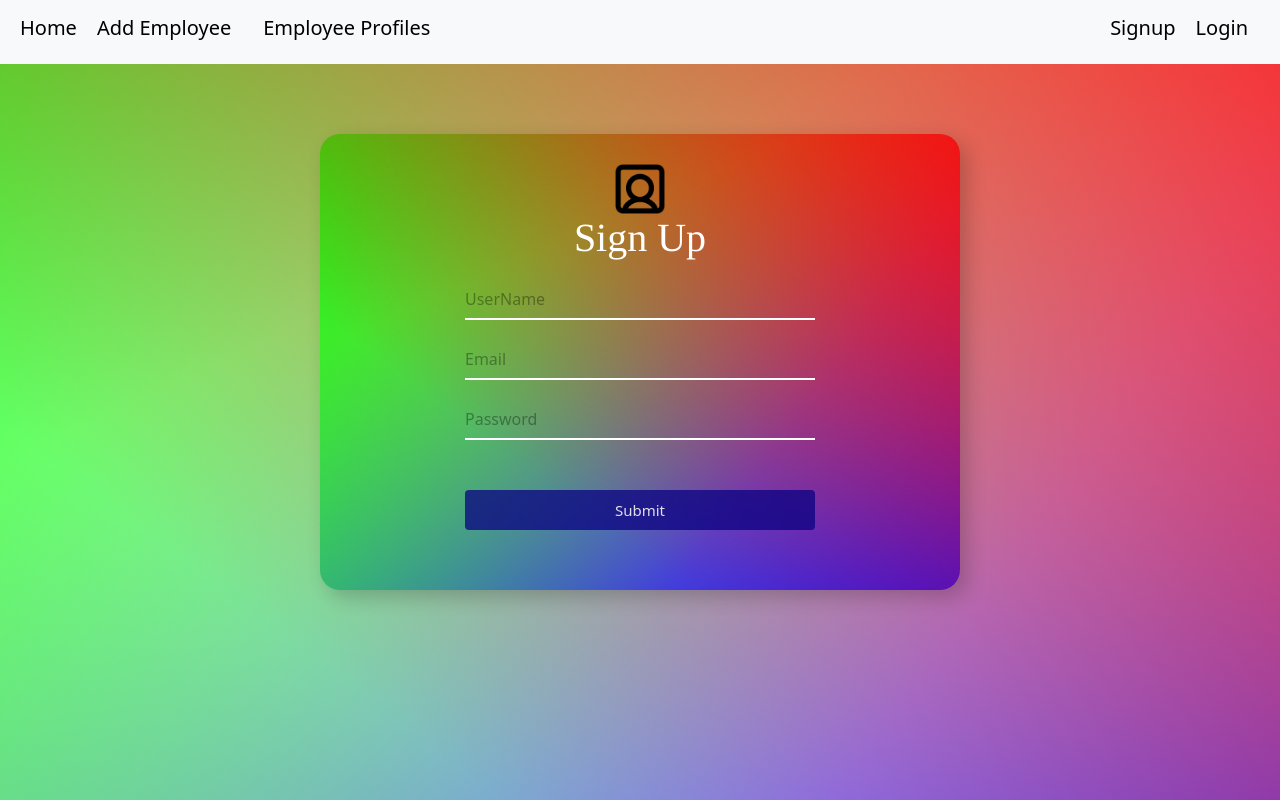
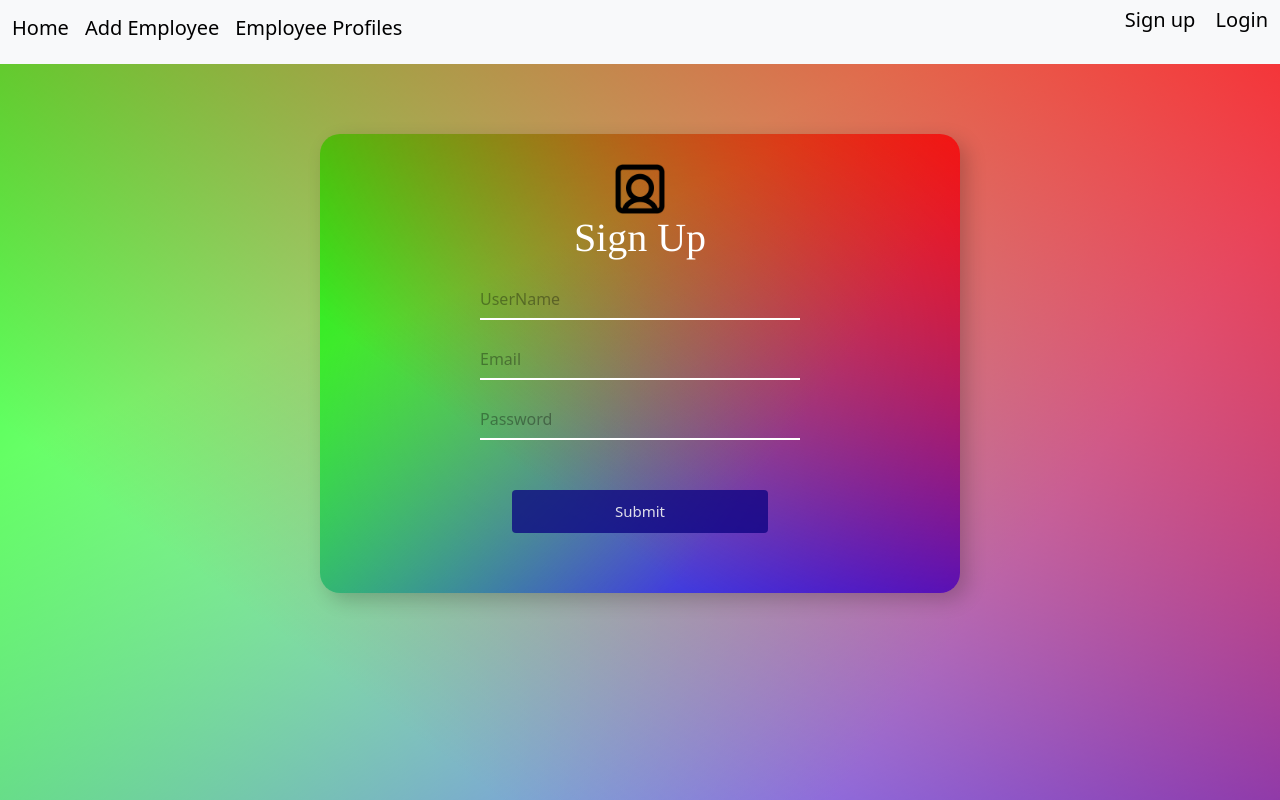
Before and after one commit to svoggu/Alpha_Employee_Management, a website with bundled scripts: page client/pages/signup.html in a window 1280 px wide. Shown: the top 800 px of the page. Built offline with nearby package versions, Linux system fonts and the light colour scheme.

Commit message:
Fix(Client): Fixes

```diff
--- a/client/CSS/employee-detail.css
+++ b/client/CSS/employee-detail.css
@@ -9,6 +9,10 @@ body {
   background-size: cover;
   height: 100%;
 }
+
+.nav_bar {
+  width: 100%;
+}
 table {
   width: 100%;
   background-color: rgba(9, 113, 161, 0.629);
@@ -18,7 +22,6 @@ th {
   font-size: larger;
   font-weight:bold;
   padding: 20px;
-  text-decoration: underline
 }
 td {
   font-size: large;
--- a/client/CSS/signup.css
+++ b/client/CSS/signup.css
@@ -31,7 +31,7 @@ form {
 
 input{
     display:block;
-    width: 350px;
+    width: 50%;
     height: 40px;
     margin: 10px;
     border: none;
@@ -42,8 +42,8 @@ input{
 }
 
 .btn{
-    width: 350px;
-    height: 40px;
+    width: 40%;
+    padding: 10px;
     font-size: 15px;
     background-color: rgba(9, 0, 128, 0.74);
     border: none;
--- a/client/CSS/style.css
+++ b/client/CSS/style.css
@@ -18,13 +18,13 @@
 
 input{
     display:block;
-    width: 350px;
-    height: 40px;
+    width: 60%;
+   padding: 10px;
     border: none;
     outline: none;
     border-bottom: 2px solid white;
     background: transparent;
-    margin-left: 25% ;
+    margin:auto;
 
 }
 
@@ -73,7 +73,7 @@ button {
     background-color: rgba(0,0,255,.8);
     color: white;
     /* border-radius: 10px; */
-    height: 40px;
-    margin: 10px;
-    width: 50%;
+    margin: auto;
+    width: 60%;
+    padding: 10px;
 }
--- a/client/JS/employee-details.js
+++ b/client/JS/employee-details.js
@@ -10,8 +10,8 @@ api.get('employees')
        <td>${employee.email}</td>
        <td>${employee.job}</td>
        <td>${employee.department}</td>
-       <td><button id="edit">Edit</button></td>
-       <td ><button class="del">Delete</button></td>`;
+       <td><button id="edit" style = "padding: 5px; color: green; font-weight:bold;" >Edit</button></td>
+       <td ><button class="del" style = "padding: 5px;color: red;font-weight:bold;">Delete</button></td>`;
 
       document.querySelector("tbody").appendChild(tr);
       console.log(tr);
@@ -23,6 +23,8 @@ api.get('employees')
       });
     });
   });
+
+
 
 function showModal(employee) {
   let cancelButton = document.getElementById("cancel");
--- a/client/pages/signup.html
+++ b/client/pages/signup.html
@@ -5,6 +5,8 @@
     <meta http-equiv="X-UA-Compatible" content="IE=edge" />
     <meta name="viewport" content="width=device-width, initial-scale=1.0" />
     <title>Signup Form</title>
+
+    <link rel="stylesheet" href="https://fonts.googleapis.com/css2?family=Material+Symbols+Outlined:opsz,wght,FILL,GRAD@20..48,100..700,0..1,-50..200" />
     <link rel="preconnect" href="https://fonts.googleapis.com" />
     <link rel="preconnect" href="https://fonts.gstatic.com" crossorigin />
     <link
@@ -22,44 +24,43 @@
     <script type="module" defer src="../JS/signup.js"></script>
   </head>
   <body>
-    <nav>
-      <div
-        class="d-sm-flex justify-content-between border-dark bg-light p-3"
-        role="navigation"
-      >
-        <div class="d-flex justify-content-start">
-          <div class="mx-1">
-            <h5><a aria-current="page" href="./navigation.html">Home</a></h5>
-          </div>
-          <div class="mx-3">
-            <h5 class="">
-              <a aria-current="page" href="./employee.html">Add Employee</a>
-            </h5>
-          </div>
-          <div class="mx-3">
-            <h5 class="">
-              <a aria-current="page" href="./employee-details.html"
-                >Employee Profiles</a
-              >
-            </h5>
+    <div class="container-fluid p-0">
+      <nav class="navbar navbar-expand-md bg-light">
+        <div class="container-fluid">
+          <button class="navbar-toggler" type="button" data-bs-toggle="collapse" data-bs-target="#navbarTogglerDemo02" aria-controls="navbarTogglerDemo02" aria-expanded="false" aria-label="Toggle navigation">
+            <span class="material-symbols-outlined">
+                menu
+                </span>
+          </button>
+          <div class="collapse navbar-collapse" id="navbarTogglerDemo02">
+            <ul class="navbar-nav me-auto mb-2 mb-lg-0">
+              <li class="nav-item me-3">
+                <h5><a aria-current="page" href="./navigation.html">Home</a></h5>
+              </li>
+              <li class="nav-item me-3">
+               <h5><a  href="./employee.html">Add Employee</a></h5>
+              </li>
+              <li class="nav-item">
+                <h5><a   href="./employee-details.html">Employee Profiles</a></h5>
+              </li>
+
+            </ul>
+            <div class="d-flex">
+                <ul class="d-inline p-0">
+                    <li class="nav-item me-3">
+                        <h5><a  href="./signup.html">Sign up</a></h5>
+                      </li>
+                      <li class="nav-item">
+                       <h5><a href="./loginpage.html">Login</a></h5>
+                      </li>
+                </ul>
+            </div>
           </div>
         </div>
-        <div class="d-flex justify-content-end">
-          <div class="mx-1">
-            <h5 class="">
-              <a aria-current="page" href="./signup.html">Signup</a>
-            </h5>
-          </div>
-          <div class="mx-3">
-            <h5 class="">
-              <a aria-current="page" href="./loginpage.html">Login</a>
-            </h5>
-          </div>
-        </div>
-      </div>
-    </nav>
+      </nav>
 
-    <!--Sign Up Form-->
+
+        <!--Sign Up Form-->
     <form id="signupform" name="signupform">
       <img src="/client/Img/person-icon.png" />
       <h1>Sign Up</h1>
@@ -70,5 +71,7 @@
         Submit
       </button>
     </form>
+    </div>
+    <script src="https://cdn.jsdelivr.net/npm/bootstrap@5.0.2/dist/js/bootstrap.bundle.min.js" integrity="sha384-MrcW6ZMFYlzcLA8Nl+NtUVF0sA7MsXsP1UyJoMp4YLEuNSfAP+JcXn/tWtIaxVXM" crossorigin="anonymous"></script>
   </body>
 </html>
```
Also changed, not shown: client/pages/employee-details.html (+39 -43 lines), client/pages/employee.html (+42 -33 lines), client/pages/loginpage.html (+10 -3 lines), client/pages/navigation.html (+1 -1 lines).
